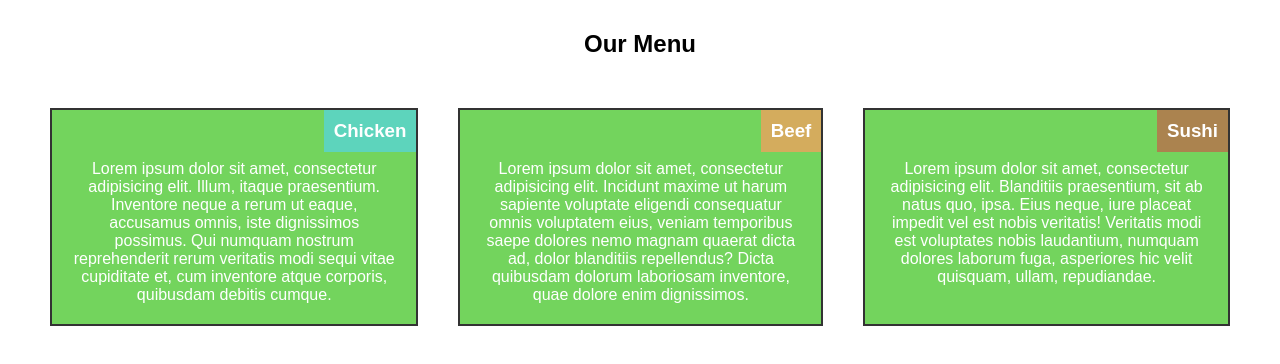
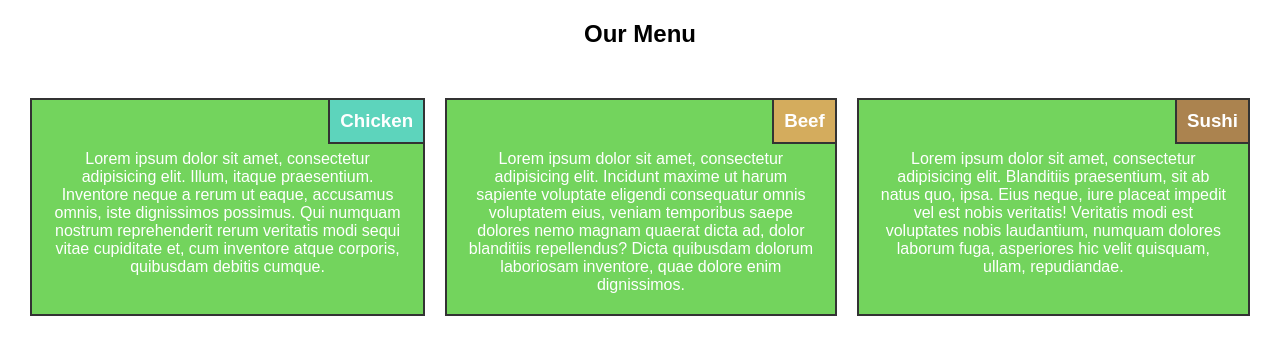
Before and after one commit to thanvi26s/mod_2_solution, a plain HTML site: page index.html in a window 1280 px wide. Drawn offline with Linux system fonts and the light colour scheme.

Commit message:
Update style.css

```diff
--- a/style.css
+++ b/style.css
@@ -10,7 +10,7 @@ body {
 }
 
 .container {
-  padding: 30px;
+  padding: 20px;
 }
 
 .boxes {
@@ -20,7 +20,7 @@ body {
 
 .box{
   border: 2px #333 solid;
-  margin: 20px;
+  margin: 10px;
   margin-top: 50px;
   color: #fff;
   background: #73d45d;
@@ -47,6 +47,8 @@ body {
 .box h3 {
   float: right;
   padding: 10px;
+  border-left: 2px solid #333;
+  border-bottom: 2px solid #333;
 }
 
 /* Tablet View */
```
